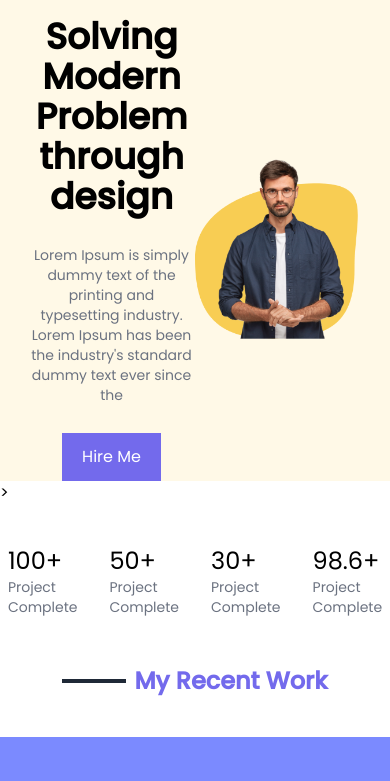
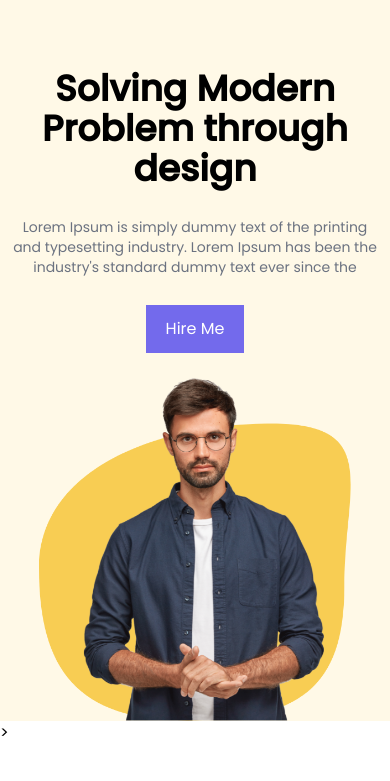
Before and after one commit to shayangraph/margoai-team, a website: page index.html in a window 390 px wide. Shown: the part 54-835 px from the top of the page. Drawn offline with Linux system fonts and the light colour scheme.

Commit message:
complete responsive homepage

```diff
--- a/index.html
+++ b/index.html
@@ -38,12 +38,15 @@
         <!-- Hero Section -->
         <section id="hero">
             <!-- Flex Container -->
-            <div class=" container mx-auto  mt-5 grid grid-cols-2 items-center">
-                <div class="ml-7 flex flex-col space-y-7">
-                    <h1 class="max-w-md text-4xl font-bold text-center lg:text-5xl md:text-left ">Solving Modern
+            <div class=" container mx-auto mt-16 grid md:grid-cols-2  items-center">
+                <!-- Left Item -->
+                <div class="ml-0 md:ml-7 flex flex-col space-y-7 items-center md:items-start p-2">
+                    <h1 class="max-w-lg md:max-w-md text-4xl font-bold text-center lg:text-5xl md:text-left ">Solving
+                        Modern
                         Problem through
                         design</h1>
-                    <p class="max-w-xs md:max-w-sm  text-gray-500 text-sm text-center md:text-left">Lorem Ipsum is simply dummy
+                    <p class="max-w-lg md:max-w-md  text-gray-500 text-sm text-center md:text-left">Lorem Ipsum is
+                        simply dummy
                         text of the printing and typesetting industry. Lorem Ipsum has been
                         the industry's standard dummy text ever since the </p>
                     <div class="text-center md:text-left">
@@ -51,7 +54,9 @@
                                 Me</a></button>
                     </div>
                 </div>
-                <div class=""> <img class="w-10/12 xl:w-auto h-auto md:max-w-xl" src="./img/person.png" alt="Person">
+                <!-- Image -->
+                <div class="px-2 flex justify-center mt-4"><img class="w-10/12 xl:w-auto h-auto md:max-w-xl"
+                        src="./img/person.png" alt="Person">
                 </div>
             </div>
         </section>
@@ -69,14 +74,11 @@
             </div>
             <!-- personal property -->
             <div class=" md:w-1/2 flex space-x-8 md:space-x-14">
-                    <div class="flex flex-col"><span class="text-2xl">100+</span><span
-                            class="text-gray-500 text-sm">Project
+                <div class="flex flex-col"><span class="text-2xl">100+</span><span class="text-gray-500 text-sm">Project
                         Complete</span></div>
-                    <div class="flex flex-col"><span class="text-2xl">50+</span><span
-                            class="text-gray-500 text-sm">Project
+                <div class="flex flex-col"><span class="text-2xl">50+</span><span class="text-gray-500 text-sm">Project
                         Complete</span></div>
-                    <div class="flex flex-col"><span class="text-2xl">30+</span><span
-                            class="text-gray-500 text-sm">Project
+                <div class="flex flex-col"><span class="text-2xl">30+</span><span class="text-gray-500 text-sm">Project
                         Complete</span></div>
                 <div class="flex flex-col"><span class="text-2xl">98.6+</span><span
                         class="text-gray-500 text-sm">Project Complete</span></div>
```
Also changed, not shown: css/main.css. Lines whose indentation alone changed are shown as unchanged.
